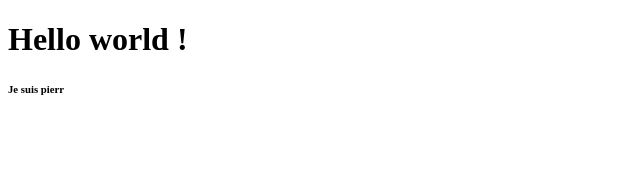
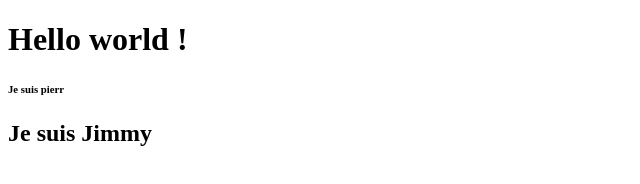
Before and after one commit to Doxteur/Quiz_BTS, a plain HTML site: page index.html in a window 1280 px wide. Shown: the whole page, without its empty margins (0-640 px from the left). Drawn offline with Linux system fonts and the light colour scheme.

Commit message:
Jimmy commit

```diff
--- a/index.html
+++ b/index.html
@@ -1,13 +1,17 @@
 <!DOCTYPE html>
 <html lang="en">
+
 <head>
     <meta charset="UTF-8">
     <meta name="viewport" content="width=device-width, initial-scale=1.0">
     <title>Document</title>
     <link rel="stylesheet" href="style.css">
 </head>
+
 <body>
     <h1>Hello world ! </h1>
     <h6>Je suis pierr</h6>
+    <h2>Je suis Jimmy</h2>
 </body>
+
 </html>
```
